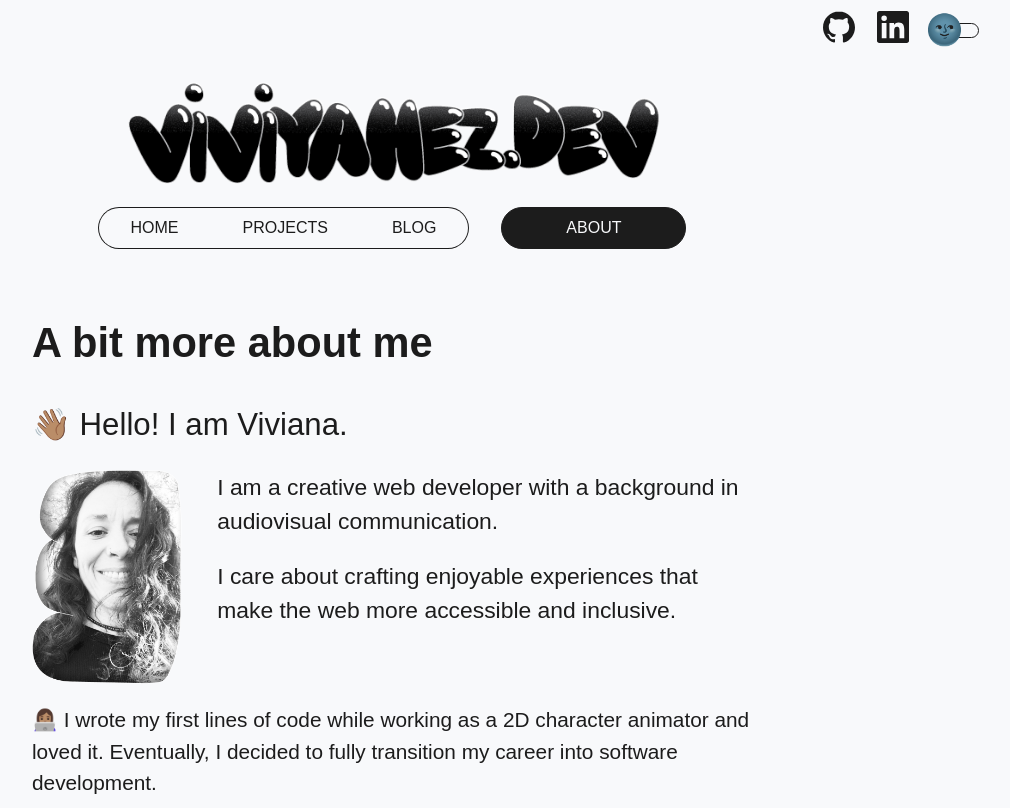
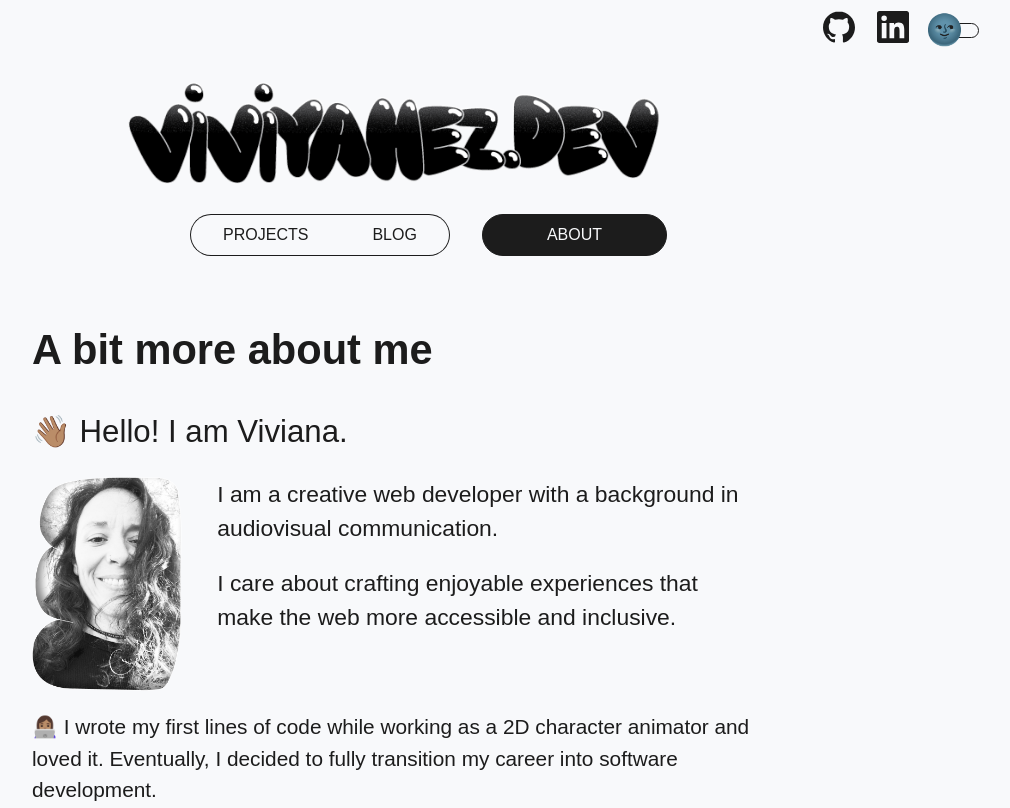
Before and after one commit to vivitt/astro-portfolio, an Astro site: page /about in a window 1280 px wide. Shown: the top 808 px of the page, without its empty margins (248-1258 px from the left). Built offline with nearby package versions, Linux system fonts and the light colour scheme; Astro itself is replaced by a stand-in of ours.

Commit message:
remove home link from main menu and add a tag wrapping the logo image

```diff
--- a/src/components/Navigation.astro
+++ b/src/components/Navigation.astro
@@ -9,9 +9,9 @@ const postsPathReg = /(posts)\/*[\S+]*/;
 
 <nav >
   <ul class="nav__links">
-    <li class=`${currentPath === "" ? "hidden" : ""} nav__links__link `>
+    <!-- <li class=`${currentPath === "" ? "hidden" : ""} nav__links__link `>
       <a href="/" data-astro-reload>Home</a>
-    </li>
+    </li> -->
     <li class=`${currentPath === "projects" ? "active" : ""} nav__links__link `>
       <a href="/projects" data-astro-reload>Projects</a>
     </li>
--- a/src/layouts/Layout.astro
+++ b/src/layouts/Layout.astro
@@ -41,9 +41,13 @@ let year = date.getFullYear();
       <div class="header__navigation">
         {
           title === "Vivi's Blog" ? (
+            <a>
             <Image src={blogLogo} alt="Vivi's Blog" width="550" />
+          </a>
           ) : (
+            <a href="/">
             <Image src={mainLogo} alt="viviyanez.dev" width="550" />
+          </a>
           )
         }
 
```
